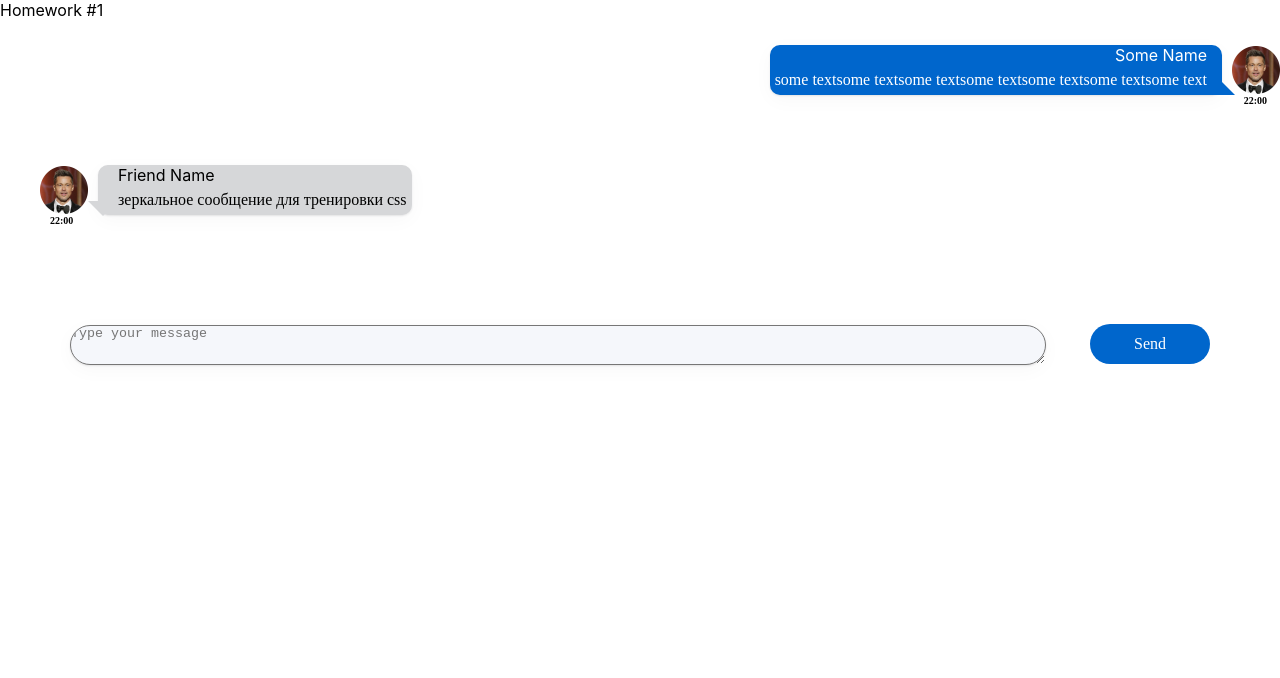
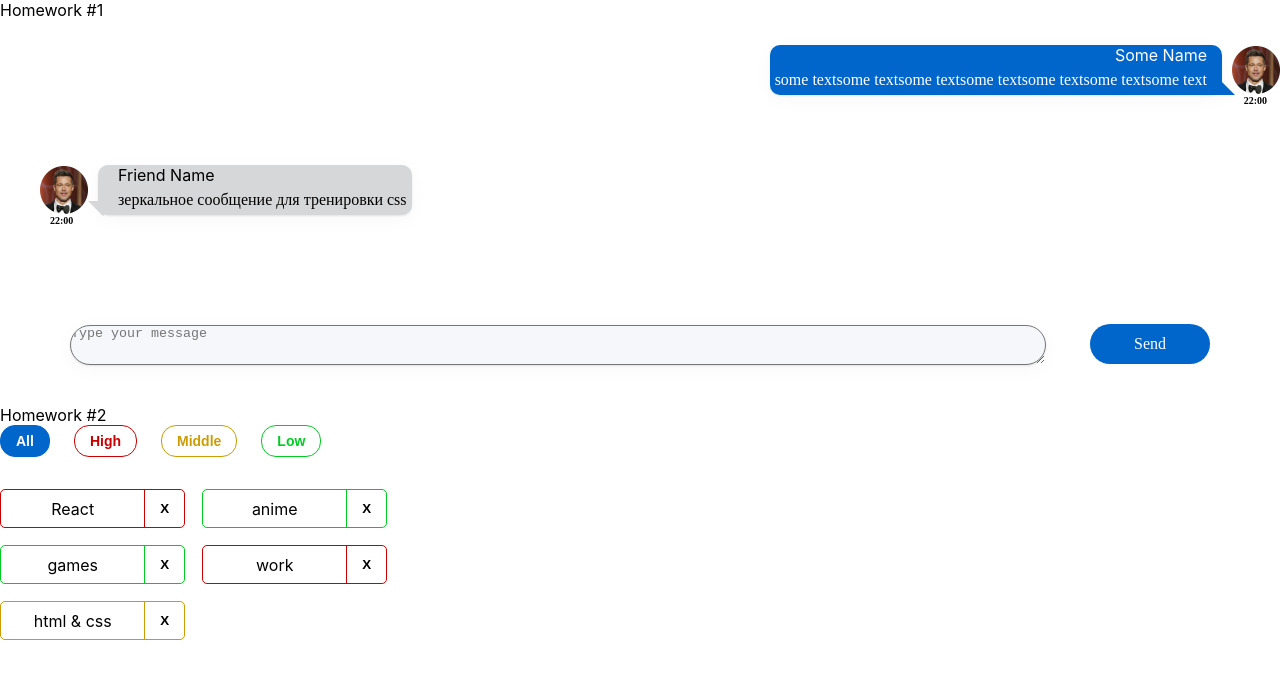
Before and after one commit to LidiiaArr/hwauto, a React (Create React App) app: page / in a window 1280 px wide. Shown: the top 678 px of the page. Built offline with nearby package versions, Linux system fonts and the light colour scheme.

Commit message:
second hw

```diff
--- a/package.json
+++ b/package.json
@@ -1,6 +1,6 @@
 {
   "name": "hws2",
-  "homepage": "http://IgnatZakalinsky.github.io/hws2",
+  "homepage": "http://LidiiaArr.github.io/hwauto",
   "version": "0.1.0",
   "private": true,
   "dependencies": {
@@ -16,7 +16,7 @@
     "@types/react-dom": "18.0.6",
     "@types/uuid": "8.3.4",
     "axios": "0.27.2",
-    "gh-pages": "4.0.0",
+    "gh-pages": "^5.0.0",
     "react": "18.2.0",
     "react-dom": "18.2.0",
     "react-redux": "8.0.4",
--- a/src/s1-main/App.tsx
+++ b/src/s1-main/App.tsx
@@ -1,13 +1,14 @@
 import React from 'react'
 import s from './App.module.css'
 import HW1 from '../s2-homeworks/hw01/HW1'
+import HW2 from "../s2-homeworks/hw02/HW2";
 
 function App() {
     return (
         <div className={s.App}>
             <HW1/>
             {/*раскомментировать по ходу выполнения*/}
-            {/*<HW2/>*/}
+            <HW2/>
             {/*<HW3/>*/}
             {/*<HW4/>*/}
 
--- a/src/s2-homeworks/hw02/HW2.tsx
+++ b/src/s2-homeworks/hw02/HW2.tsx
@@ -17,16 +17,16 @@ import s2 from '../../s1-main/App.module.css'
 * */
 
 // types
-export type AffairPriorityType = any // need to fix any
+export type AffairPriorityType = 'low' | 'middle' | 'high' // need to fix any
 export type AffairType = {
-    _id: any // need to fix any
-    name: any // need to fix any
+    _id: number // need to fix any
+    name: string // need to fix any
     priority: AffairPriorityType
 }
 export type FilterType = 'all' | AffairPriorityType
 
 // constants
-const defaultAffairs: any = [ // need to fix any
+const defaultAffairs:Array<AffairType>  = [ // need to fix any
     {_id: 1, name: 'React', priority: 'high'}, // студенты могут изменить содержимое name и количество элементов в массиве, ...priority не менять!
     {_id: 2, name: 'anime', priority: 'low'},
     {_id: 3, name: 'games', priority: 'low'},
@@ -35,23 +35,26 @@ const defaultAffairs: any = [ // need to fix any
 ]
 
 // pure helper functions
-export const filterAffairs = (affairs: any, filter: any): any => { // need to fix any
+export const filterAffairs = (affairs: Array<AffairType>, filter: FilterType): Array<AffairType> => { // need to fix any
+    if(filter === "all") return affairs
+    if(filter === "low") return affairs.filter(aff=>aff.priority === "low")
+    if(filter === "middle") return affairs.filter(aff=>aff.priority === "middle")
+    if(filter === "high") return affairs.filter(aff=> aff.priority === "high")
+    else return []
+    //return affairs // need to fix
+}
+export const deleteAffair = (affairs: Array<AffairType>, _id: number): Array<AffairType> => { // need to fix any
 
-
-    return affairs // need to fix
-}
-export const deleteAffair = (affairs: any, _id: any): any => { // need to fix any
-
-    return affairs // need to fix
+    return affairs.filter(aff=> aff._id !== _id) // need to fix
 }
 
 function HW2() {
-    const [affairs, setAffairs] = useState<any>(defaultAffairs) // need to fix any
+    const [affairs, setAffairs] = useState<Array<AffairType>>(defaultAffairs) // need to fix any
     const [filter, setFilter] = useState<FilterType>('all')
 
     const filteredAffairs = filterAffairs(affairs, filter)
-    const deleteAffairCallback = (_id: any) => { // need to fix any
-        // need to fix
+    const deleteAffairCallback = (_id: number) => { // need to fix any
+        setAffairs(deleteAffair(affairs, _id))
     }
 
     return (
--- a/src/s2-homeworks/hw02/affairs/Affairs.tsx
+++ b/src/s2-homeworks/hw02/affairs/Affairs.tsx
@@ -4,24 +4,24 @@ import {AffairType, FilterType} from '../HW2'
 import s from './Affairs.module.css'
 
 type AffairsPropsType = {
-    data: any // need to fix any
-    setFilter: any
-    deleteAffairCallback: any
+    data: Array<AffairType> // need to fix any
+    setFilter: (filter:FilterType)=> void
+    deleteAffairCallback: (_id: number)=> void
     filter: FilterType
 }
 
 function Affairs(props: AffairsPropsType) {
     const setAll = () => {
-        // need to fix
+        props.setFilter("all")
     }
     const setHigh = () => {
-        // need to fix
+        props.setFilter("high")
     }
     const setMiddle = () => {
-        // need to fix
+        props.setFilter("middle")
     }
     const setLow = () => {
-        // need to fix
+        props.setFilter("high")
     }
 
     const cnAll = s.button + ' ' + s.all + (props.filter === 'all' ? ' ' + s.active : '')
--- a/src/s2-homeworks/hw02/affairs/affair/Affair.tsx
+++ b/src/s2-homeworks/hw02/affairs/affair/Affair.tsx
@@ -6,12 +6,12 @@ import s2 from '../Affairs.module.css'
 type AffairPropsType = {
     // key не нужно типизировать
     affair: AffairType
-    deleteAffairCallback: any // need to fix any
+    deleteAffairCallback: (_id: number)=> void // need to fix any
 }
 
 function Affair(props: AffairPropsType) {
     const deleteCallback = () => {
-        // need to fix
+        props.deleteAffairCallback(props.affair._id)
     }
 
     const nameClass = s.name + ' ' + s2[props.affair.priority]
@@ -25,7 +25,7 @@ function Affair(props: AffairPropsType) {
         >
             <div id={'hw2-name-' + props.affair._id} className={nameClass}>
                 {/*создаёт студент*/}
-
+                {props.affair.name}
                 {/**/}
             </div>
             <div id={'hw2-priority-' + props.affair._id} hidden>
@@ -35,7 +35,7 @@ function Affair(props: AffairPropsType) {
             <button
                 id={'hw2-button-delete-' + props.affair._id}
                 className={buttonClass}
-                // need to fix
+                onClick={deleteCallback}
 
             >
                 {/*текст кнопки могут изменить студенты*/}
```
Also changed, not shown: 1 other file (tests, documents, lock files or other folders).
